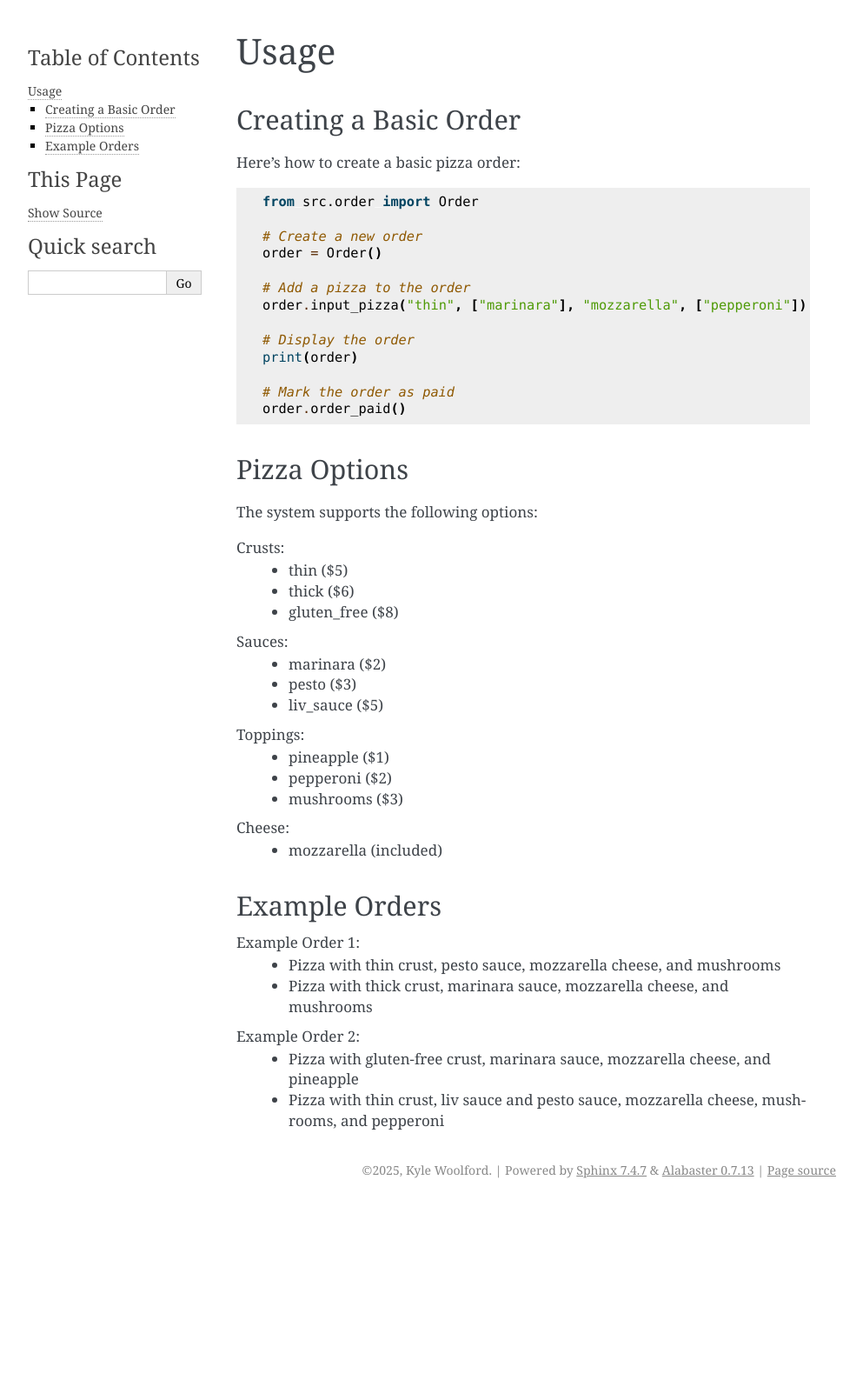
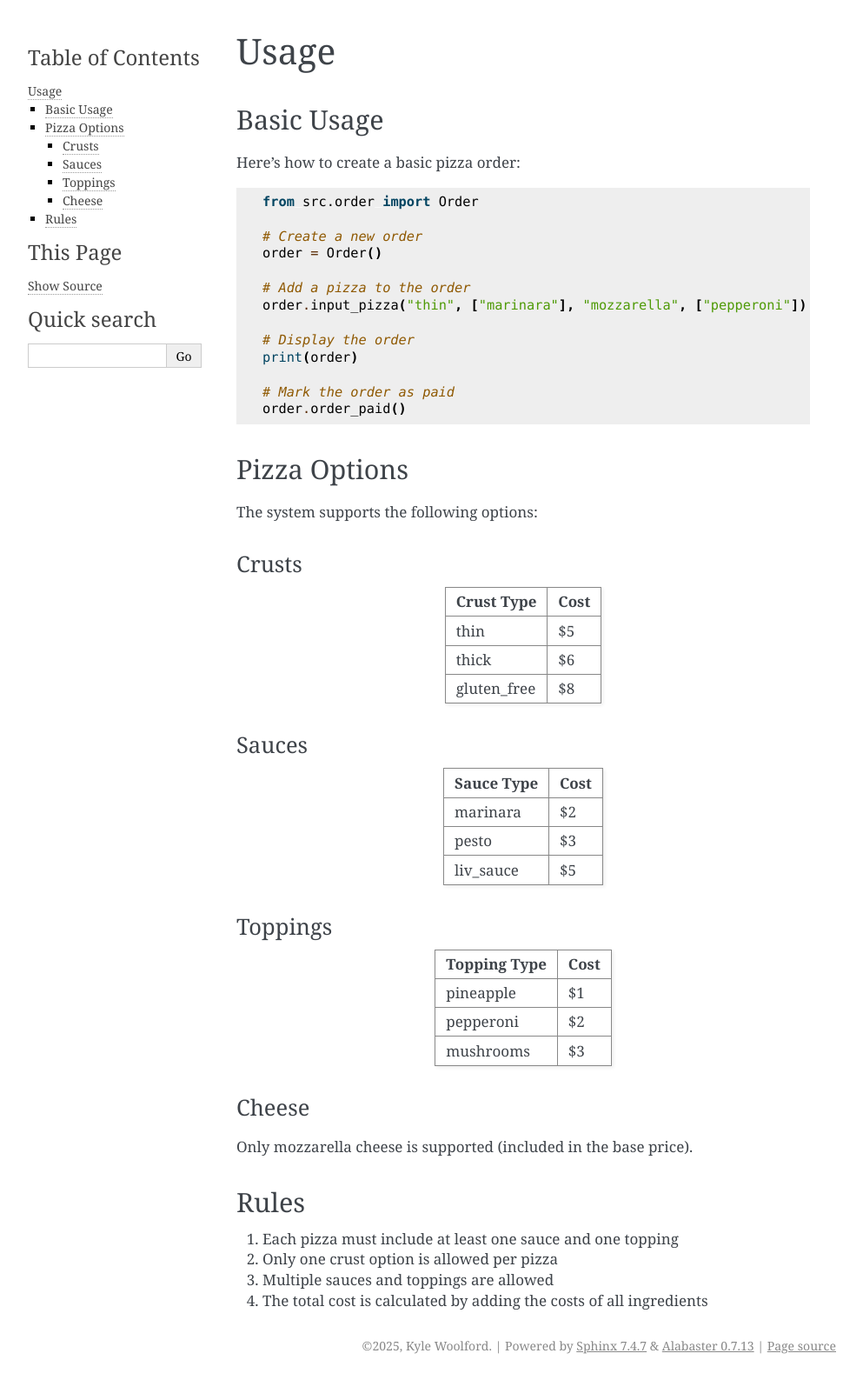
Before and after one commit to kwoolford25/jhu_software_concepts, a Sphinx documentation site: the page built from module_4/docs/usage.rst, in a window 1280 px wide. Shown: the whole page at 87% size, without its empty margins (148-1141 px from the left). Built offline with Sphinx 7.4.7, drawn with Linux system fonts in a browser that asks for light colours; before the commit the page ends 1385 px from its top, so only the background shows below that.

```diff
--- a/module_4/docs/conf.py
+++ b/module_4/docs/conf.py
@@ -18,6 +18,8 @@ extensions = [
     'sphinx.ext.autodoc',
     'sphinx.ext.viewcode',
     'sphinx.ext.napoleon',
+    'sphinx.ext.intersphinx',
+    'sphinx.ext.autosectionlabel',
 ]
 
 templates_path = ['_templates']
@@ -30,3 +32,13 @@ exclude_patterns = ['_build', 'Thumbs.db', '.DS_Store']
 
 html_theme = 'alabaster'
 html_static_path = ['_static']
+
+
+# -- Extension configuration -------------------------------------------------
+autodoc_member_order = 'bysource'
+autodoc_typehints = 'description'
+napoleon_google_docstring = True
+napoleon_numpy_docstring = False
+napoleon_include_init_with_doc = True
+napoleon_include_private_with_doc = False
+napoleon_include_special_with_doc = True
--- a/module_4/docs/usage.rst
+++ b/module_4/docs/usage.rst
@@ -1,8 +1,8 @@
 Usage
 =====
 
-Creating a Basic Order
----------------------
+Basic Usage
+----------
 
 Here's how to create a basic pizza order:
 
@@ -27,31 +27,60 @@ Pizza Options
 
 The system supports the following options:
 
-Crusts:
-  - thin ($5)
-  - thick ($6)
-  - gluten_free ($8)
+Crusts
+^^^^^^
 
-Sauces:
-  - marinara ($2)
-  - pesto ($3)
-  - liv_sauce ($5)
+.. list-table::
+   :header-rows: 1
 
-Toppings:
-  - pineapple ($1)
-  - pepperoni ($2)
-  - mushrooms ($3)
+   * - Crust Type
+     - Cost
+   * - thin
+     - $5
+   * - thick
+     - $6
+   * - gluten_free
+     - $8
 
-Cheese:
-  - mozzarella (included)
+Sauces
+^^^^^^
 
-Example Orders
--------------
+.. list-table::
+   :header-rows: 1
 
-Example Order 1:
-  - Pizza with thin crust, pesto sauce, mozzarella cheese, and mushrooms
-  - Pizza with thick crust, marinara sauce, mozzarella cheese, and mushrooms
+   * - Sauce Type
+     - Cost
+   * - marinara
+     - $2
+   * - pesto
+     - $3
+   * - liv_sauce
+     - $5
 
-Example Order 2:
-  - Pizza with gluten-free crust, marinara sauce, mozzarella cheese, and pineapple
-  - Pizza with thin crust, liv sauce and pesto sauce, mozzarella cheese, mushrooms, and pepperoni
+Toppings
+^^^^^^^
+
+.. list-table::
+   :header-rows: 1
+
+   * - Topping Type
+     - Cost
+   * - pineapple
+     - $1
+   * - pepperoni
+     - $2
+   * - mushrooms
+     - $3
+
+Cheese
+^^^^^^
+
+Only mozzarella cheese is supported (included in the base price).
+
+Rules
+-----
+
+1. Each pizza must include at least one sauce and one topping
+2. Only one crust option is allowed per pizza
+3. Multiple sauces and toppings are allowed
+4. The total cost is calculated by adding the costs of all ingredients
```
Also changed, not shown: module_4/docs/api.rst (added, +20 -0 lines), module_4/docs/examples.rst (added, +81 -0 lines), module_4/docs/index.rst (+17 -2 lines), module_4/docs/installation.rst (+19 -0 lines), 2 other files.
